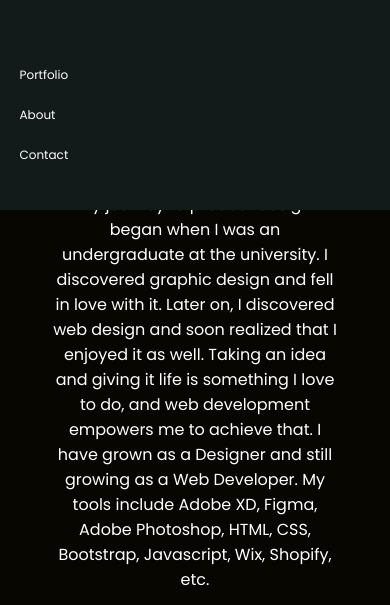
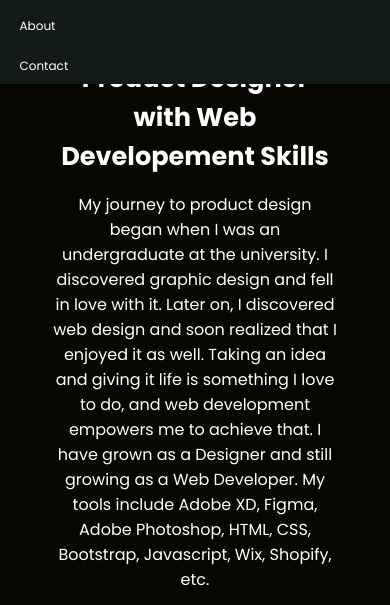
Before and after one commit to adedoyin-a/DesignDev, a plain HTML site: page index.html in a window 390 px wide. Both pictures are taken after a click on the icon 348 px from the left and 43 px from the top of the page. Shown: the part 85-690 px from the top of the page. Drawn offline with Linux system fonts and the light colour scheme.

Commit message:
Tenth commit

```diff
--- a/index.js
+++ b/index.js
@@ -5,7 +5,7 @@ function toggleHamburger (){
     if(icon.classList.contains("fa-bars")){
         icon.classList.replace("fa-bars", "fa-xmark");
         document.getElementById("navbar").style.backgroundColor="#131B1A";
-        document.getElementById("navbar").style.height="35%";
+        document.getElementById("navbar").style.height="20%";
         document.querySelector("ul").style.display = "block";
     }
     else{
--- a/styles.css
+++ b/styles.css
@@ -511,11 +511,15 @@ footer{
   *{
     font-size: 16px;
   }
+  /* nav{
+    margin-top: 0;
+  } */
 #navbar{
    display: grid;
    grid-template-columns: 1fr 1fr;
    column-gap: 55%;
    height: 10%;
+   margin: 0;
    /* height: 70px; */
    /* background-color:#131B1A; */
    /* border: 1px solid red; */
@@ -537,7 +541,9 @@ footer{
 } */
 ul {
   padding: 0;
-  margin: 0;
+  /* margin: 0; */
+  margin-top: 0;
+  margin-bottom: 0;
   margin-left: 5vw;
   /* visibility: hidden;
   height: 0; */
@@ -549,6 +555,9 @@ ul {
 ul li{
   display: block;
   margin-bottom: 15px;
+}
+ul li:last-of-type{
+  padding-bottom: 15px;
 }
 main{
   top: 60px;
@@ -790,13 +799,17 @@ footer{
    height: 9%;
 }
 #navbar{
+  height: 9%;
   column-gap: 57.5%;
 }
 
 #hamburger{
  margin-left: 0;
 }
-
+ul{
+  margin-top: 0;
+  margin-bottom: 0;
+}
 ul li{
   margin-right: 0;
   margin-left: 10vw;
```
